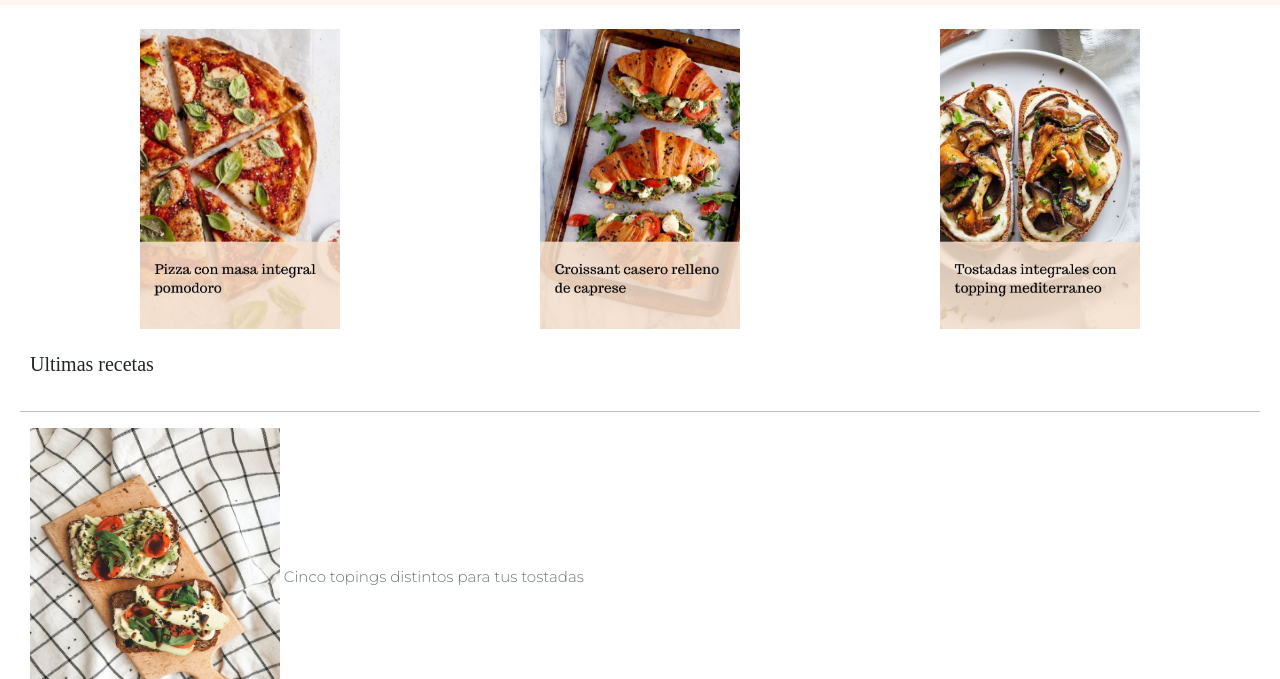
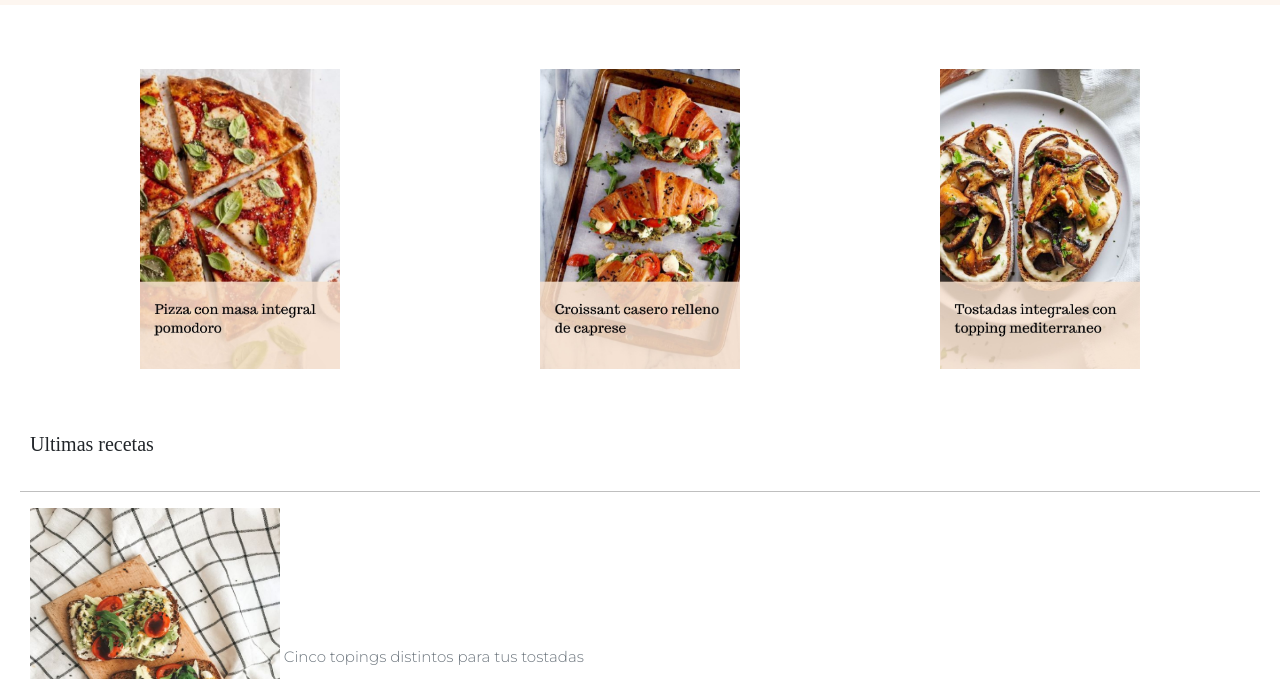
Before and after one commit to henrikcandela/proyectofinaljava, a plain HTML site: page index.html in a window 1280 px wide. Shown: the part 121-800 px from the top of the page. Drawn offline with nearby package versions, Linux system fonts and the light colour scheme; a web font is replaced by a local one.

Commit message:
creo que no se subio correctamente asi que va de nuevo

```diff
--- a/css/main.css
+++ b/css/main.css
@@ -175,8 +175,7 @@ nav ul {
 
     align-items: center;
     justify-items: center;
-    padding-right: 40px;
-    padding-left: 40px;
+    padding: 40px 40px 40px 40px;
 }
 
 .favorita01 {
```
